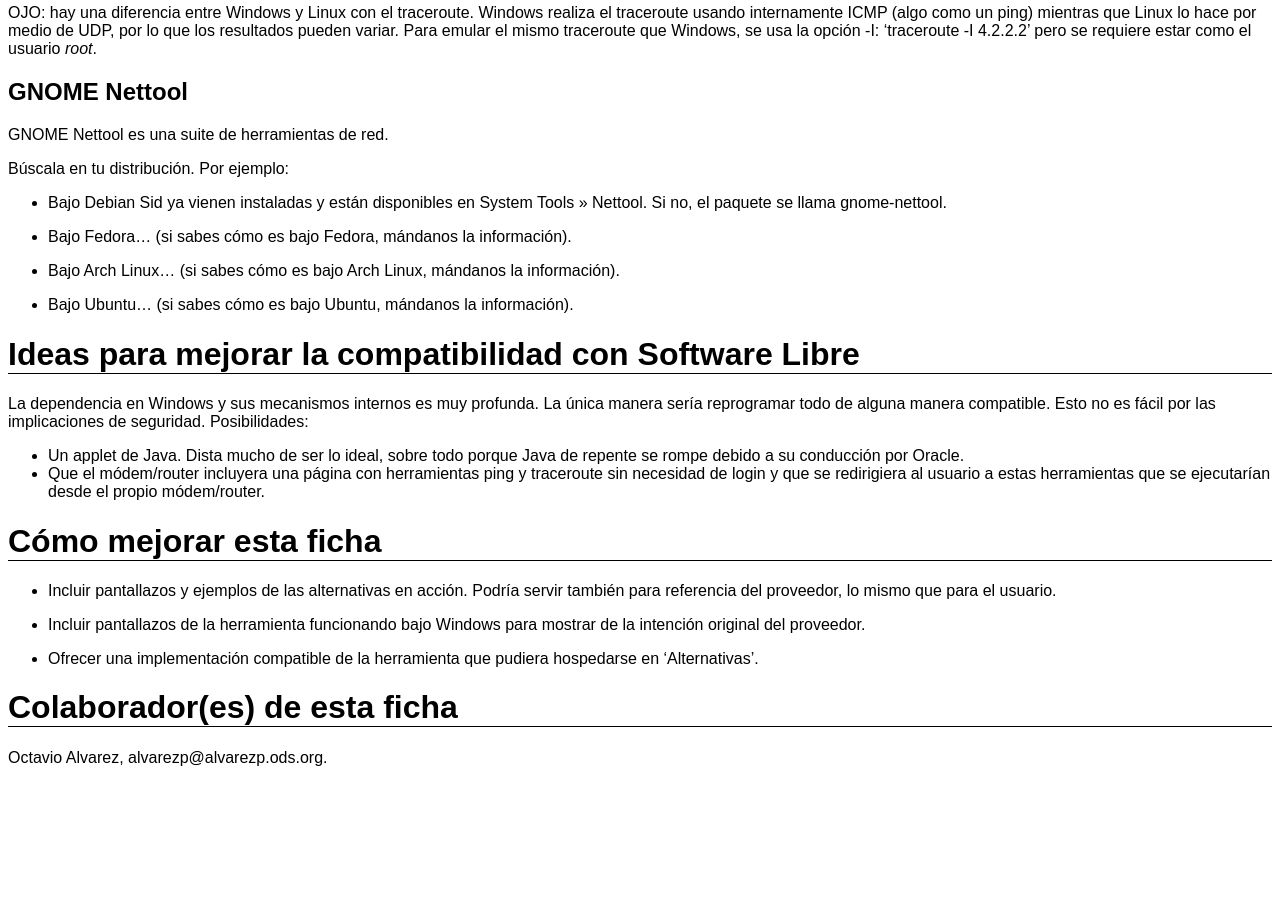
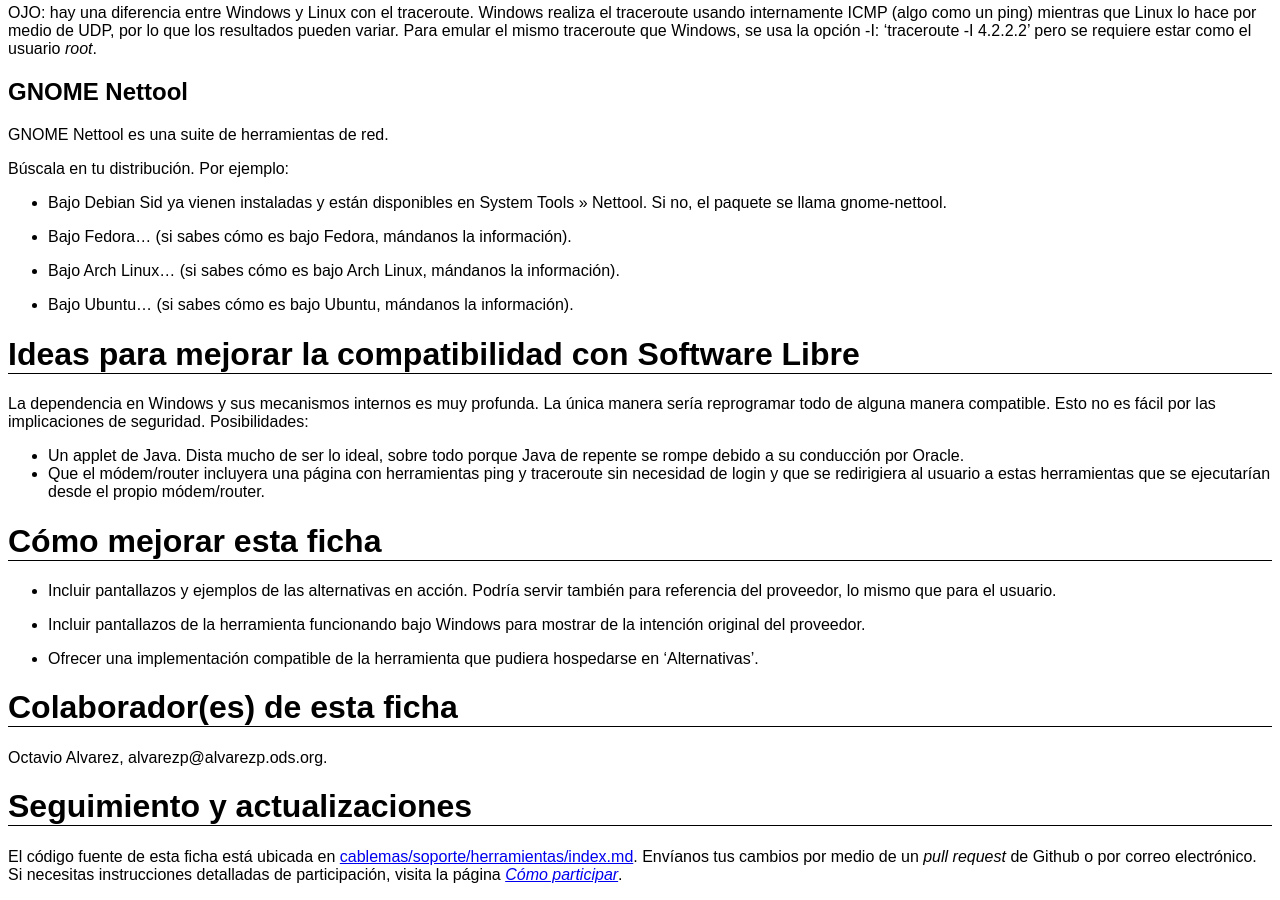
Before and after one commit to gultij/alternus.gultij.org, a Jekyll site: the page built from cablemas/soporte/herramientas/index.md, in a window 1280 px wide and 900 px high, scrolled down 819 px. Built offline with Jekyll 4.4.1, drawn with Linux system fonts in a browser that asks for light colours; before the commit the page ends 1602 px from its top, so only the background shows below that.

Commit message:
Se agrega una sección "seguimiento" a todas las fichas.
La sección incluye una liga al código fuente de la ficha y un enlace a la
página "Cómo participar".

```diff
--- a/_layouts/ficha.html
+++ b/_layouts/ficha.html
@@ -11,6 +11,10 @@
 		<a href="{{ page.liga }}">{{ page.liga }}</a>
 	</div>
 	{{ content }}
+	<div class="seguimiento">
+		<h1>Seguimiento y actualizaciones</h1>
+		<p>El código fuente de esta ficha está ubicada en <a href="https://raw.github.com/alvarezp/alternativas.gultij.org/gh-pages/{{ page.path }}">{{ page.path }}</a>. Envíanos tus cambios por medio de un <em>pull request</em> de Github o por correo electrónico. Si necesitas instrucciones detalladas de participación, visita la página <a href="/como-participar.html"><em>Cómo participar</em></a>.</p>
+	</div>
 </div>
 
 </body>
```
